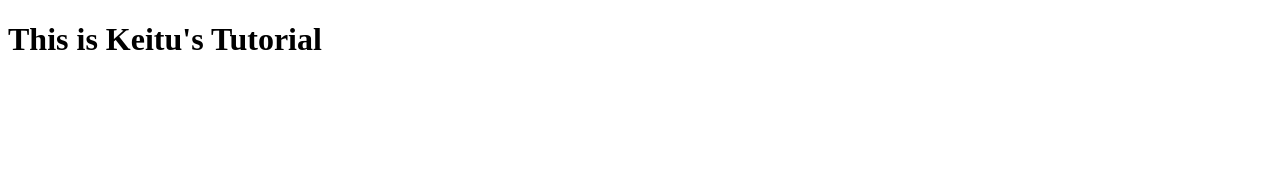
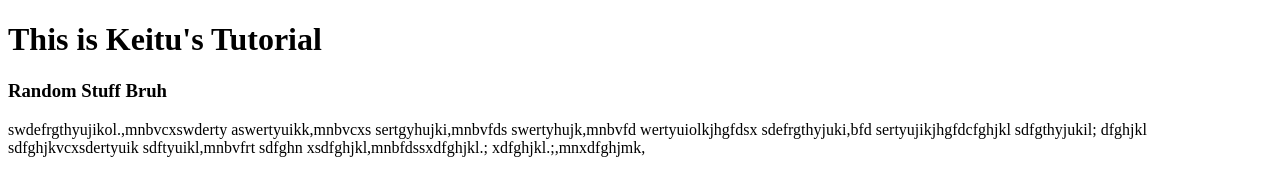
Before and after one commit to KeituBalala/WSOA3028A_LALATUT, a plain HTML site: page index.html in a window 1280 px wide. Drawn offline with Linux system fonts and the light colour scheme.

Commit message:
Update index.html

```diff
--- a/index.html
+++ b/index.html
@@ -12,7 +12,10 @@
         <main>
             <h1>This is Keitu's Tutorial</h1>
             <article>
-
+                <h3>Random Stuff Bruh</h3>
+                <p>swdefrgthyujikol.,mnbvcxswderty aswertyuikk,mnbvcxs sertgyhujki,mnbvfds swertyhujk,mnbvfd wertyuiolkjhgfdsx
+                    sdefrgthyjuki,bfd sertyujikjhgfdcfghjkl sdfgthyjukil; dfghjkl sdfghjkvcxsdertyuik sdftyuikl,mnbvfrt sdfghn
+                xsdfghjkl,mnbfdssxdfghjkl.; xdfghjkl.;,mnxdfghjmk,</p>
             </article>
         </main>
 
```
